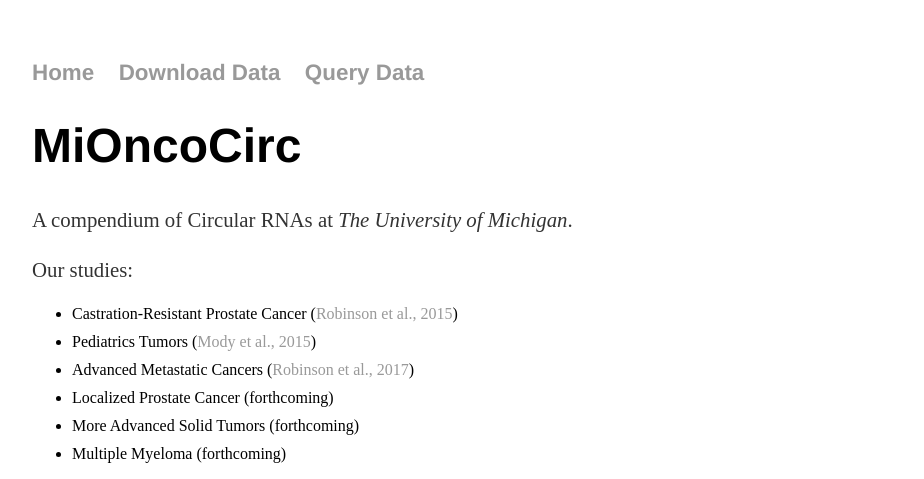
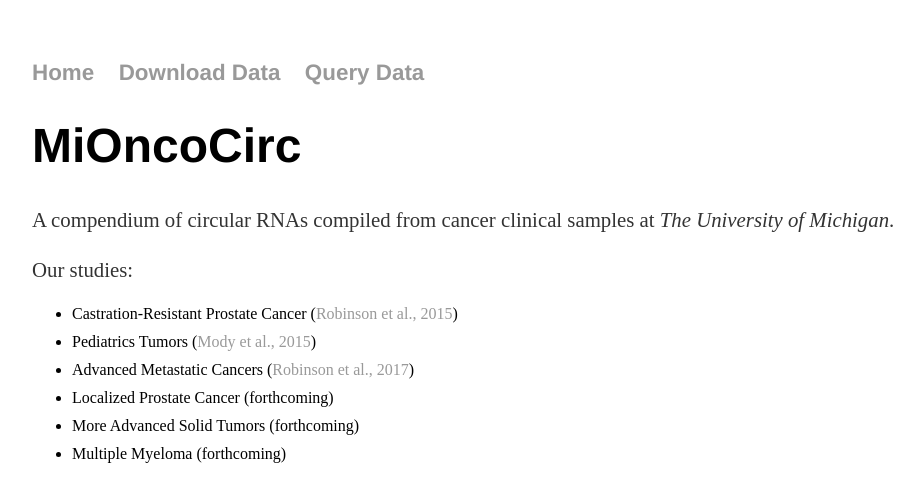
Before and after one commit to nguyenjoshvo/nguyenjoshvo.github.io, a Jekyll site: the page built from index.html, in a window 1280 px wide, cut to the strip 0-479 px from the top of the page. Shown: the whole strip, without its empty margins (160-1084 px from the left). Built offline with Jekyll 4.4.1, drawn with Linux system fonts in a browser that asks for light colours.

```diff
--- a/index.html
+++ b/index.html
@@ -5,7 +5,7 @@
 
 		<div class="blurb">
 			<h1>MiOncoCirc</h1>
-			<p>A compendium of Circular RNAs at <em>The University of Michigan</em>.</p>
+			<p>A compendium of circular RNAs compiled from cancer clinical samples at <em>The University of Michigan</em>.</p>
       <p>Our studies:</p>
       <UL>
          <LI> Castration-Resistant Prostate Cancer (<a href="https://www.sciencedirect.com/science/article/pii/S0092867415005486?via%3Dihub">Robinson et al., 2015</a>)
```
